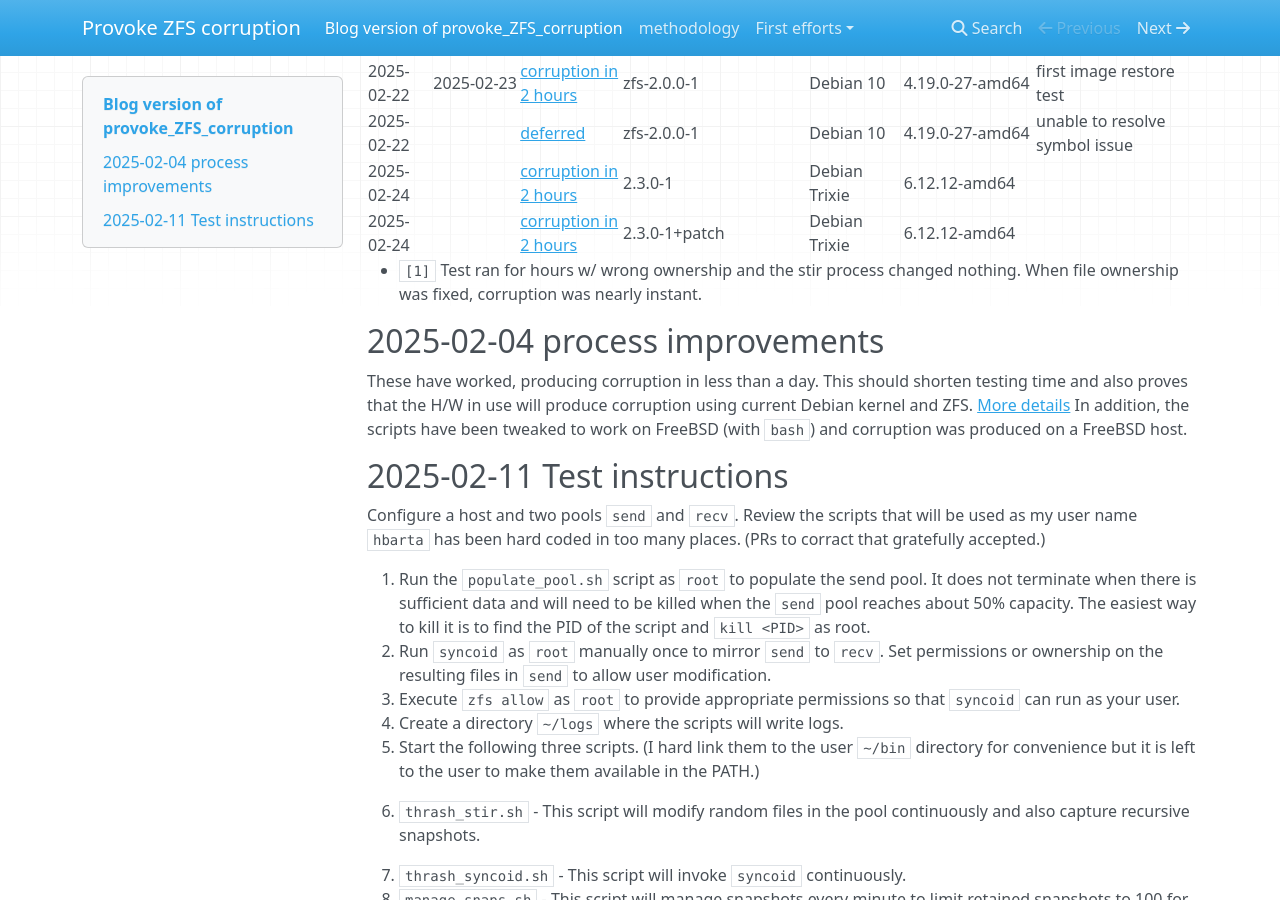
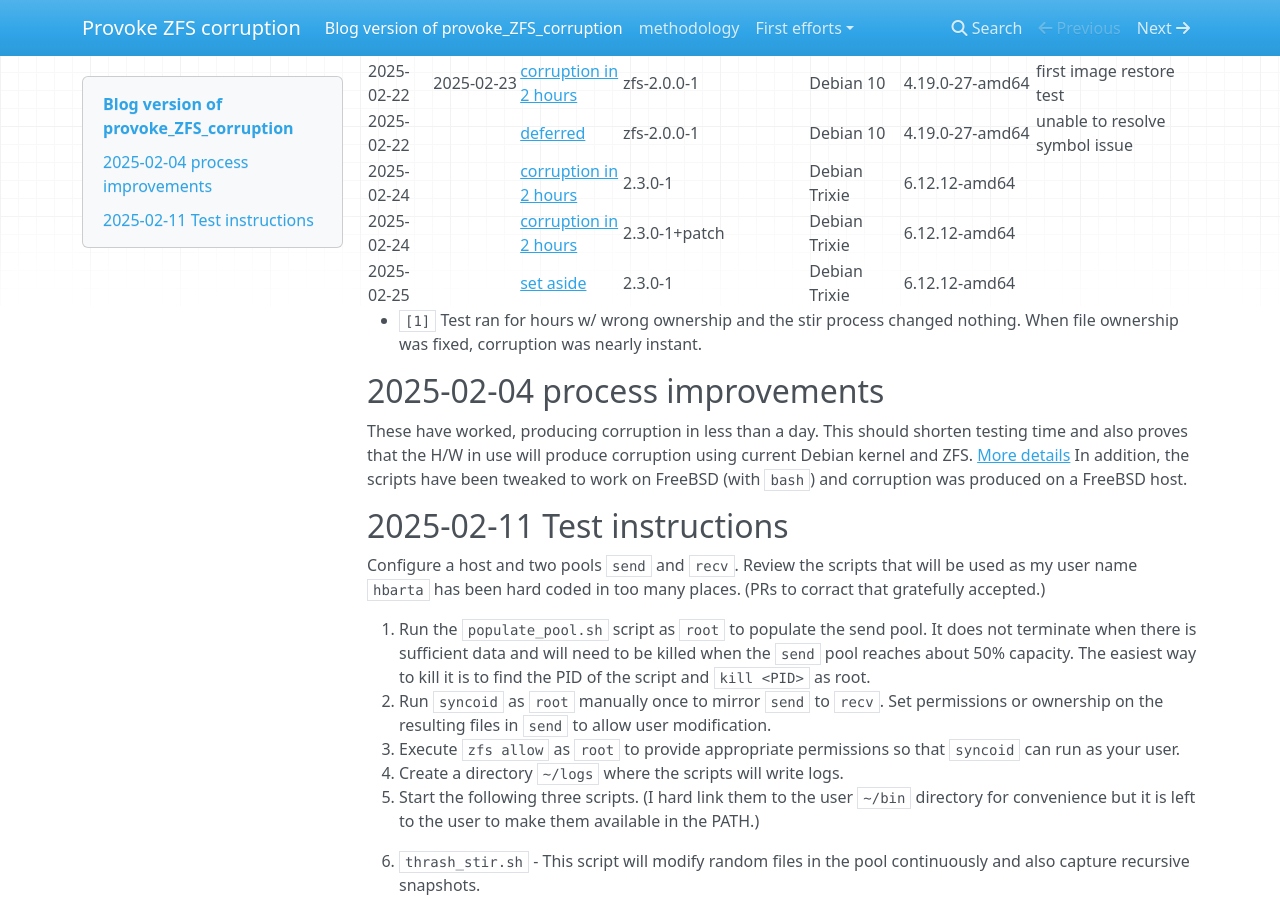
Before and after one commit to HankB/provoke_ZFS_corruption, an MkDocs documentation site: the page built from docs/index.md, in a window 1280 px wide and 900 px high, scrolled down 626 px. Built offline with MkDocs 1.6.1, drawn with Linux system fonts in a browser that asks for light colours; nearby versions of some CDN libraries.

Commit message:
s/syncoid/bzfs/

```diff
--- a/docs/index.md
+++ b/docs/index.md
@@ -19,6 +19,7 @@
 |2025-02-22||[deferred](./tests/2025-02-23_Linux_Buster_2.0.0_patched/setup.md)|zfs-2.0.0-1|Debian 10|4.19.0-27-amd64|unable to resolve symbol issue|
 |2025-02-24||[corruption in 2 hours](./tests/2025-02-23_Linux_Bookworm_Trixie_2.3.0/results.md)|2.3.0-1|Debian Trixie|6.12.12-amd64
 |2025-02-24||[corruption in 2 hours](./tests/2025-02-24_Linux_Trixie_2.3.0_patched/results.md)|2.3.0-1+patch|Debian Trixie|6.12.12-amd64	||
+|2025-02-25||[set aside](./tests/2025-02-26_Linux_Trixie_2.3.0_bzfs/setup.md#2025-02-26-results)|2.3.0-1|Debian Trixie|6.12.12-amd64|
 
 * `[1]` Test ran for hours w/ wrong ownership and the stir process changed nothing. When file ownership was fixed, corruption was nearly instant.
 
```
Also changed, not shown: 2 other files.
